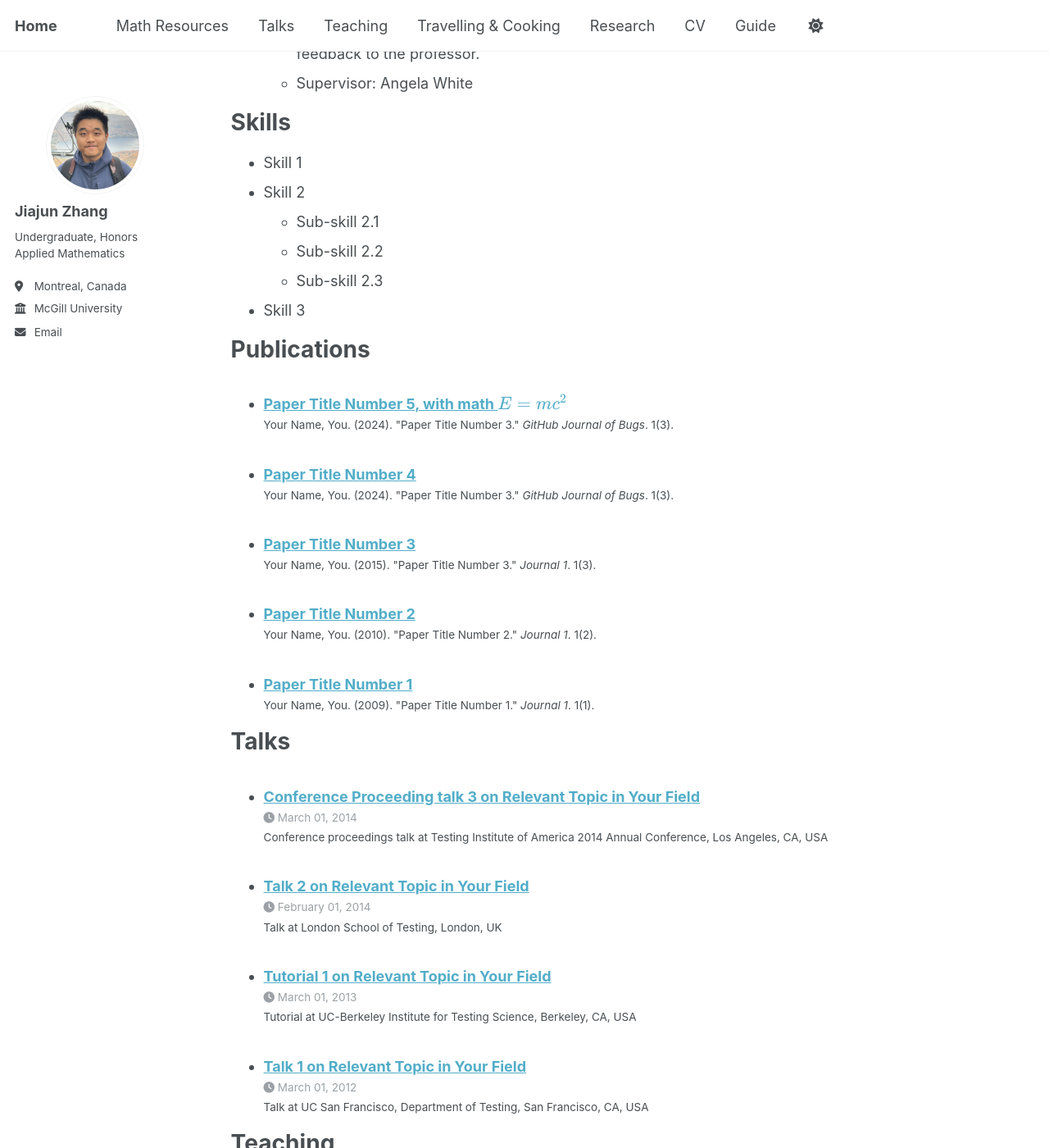
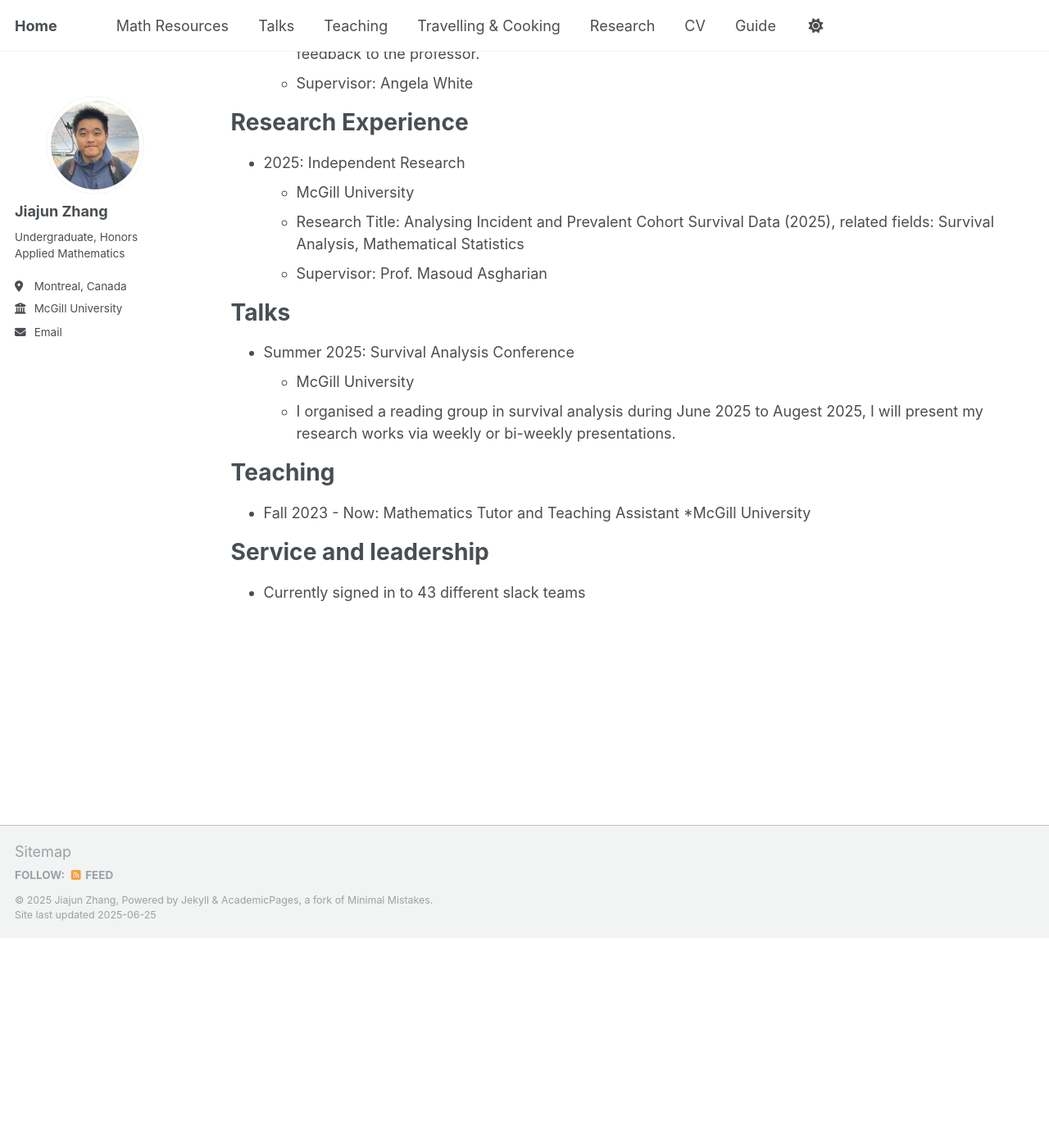
Before and after one commit to JohanssonRein/JohanssonRein.github.io, a Jekyll site: the page built from _pages/cv.md, in a window 1280 px wide and 1400 px high, scrolled down 796 px. Shown: the whole window at 82% size. Built offline with Jekyll 4.4.1, drawn with Linux system fonts in a browser that asks for light colours; after the commit the page ends 1940 px from its top, so only the background shows below that; some of the changed text lies outside the part shown.

Commit message:
Update cv.md

```diff
--- a/_pages/cv.md
+++ b/_pages/cv.md
@@ -32,32 +32,26 @@ Work experience
   * Duties included: I work as an undergraduate course assistant for MATH 233 (Linear Algebra) taught by Prof. Mikael Pichot, my duties include grading students' homework and writing solutions and provide feedback to the professor.
   * Supervisor: Angela White
 
-Skills
+
+Research Experience
 ======
-* Skill 1
-* Skill 2
-  * Sub-skill 2.1
-  * Sub-skill 2.2
-  * Sub-skill 2.3
-* Skill 3
+* 2025: Independent Research
+  * McGill University
+  * Research Title: Analysing Incident and Prevalent Cohort Survival Data (2025), related fields: Survival Analysis, Mathematical Statistics
+  * Supervisor: Prof. Masoud Asgharian
 
-Publications
-======
-  <ul>{% for post in site.publications reversed %}
-    {% include archive-single-cv.html %}
-  {% endfor %}</ul>
 
 Talks
 ======
-  <ul>{% for post in site.talks reversed %}
-    {% include archive-single-talk-cv.html  %}
-  {% endfor %}</ul>
+* Summer 2025: Survival Analysis Conference
+  * McGill University
+  * I organised a reading group in survival analysis during June 2025 to Augest 2025, I will present my research works via weekly or bi-weekly presentations.
 
 Teaching
 ======
-  <ul>{% for post in site.teaching reversed %}
-    {% include archive-single-cv.html %}
-  {% endfor %}</ul>
+* Fall 2023 - Now: Mathematics Tutor and Teaching Assistant
+  *McGill University
+
 
 Service and leadership
 ======
```
